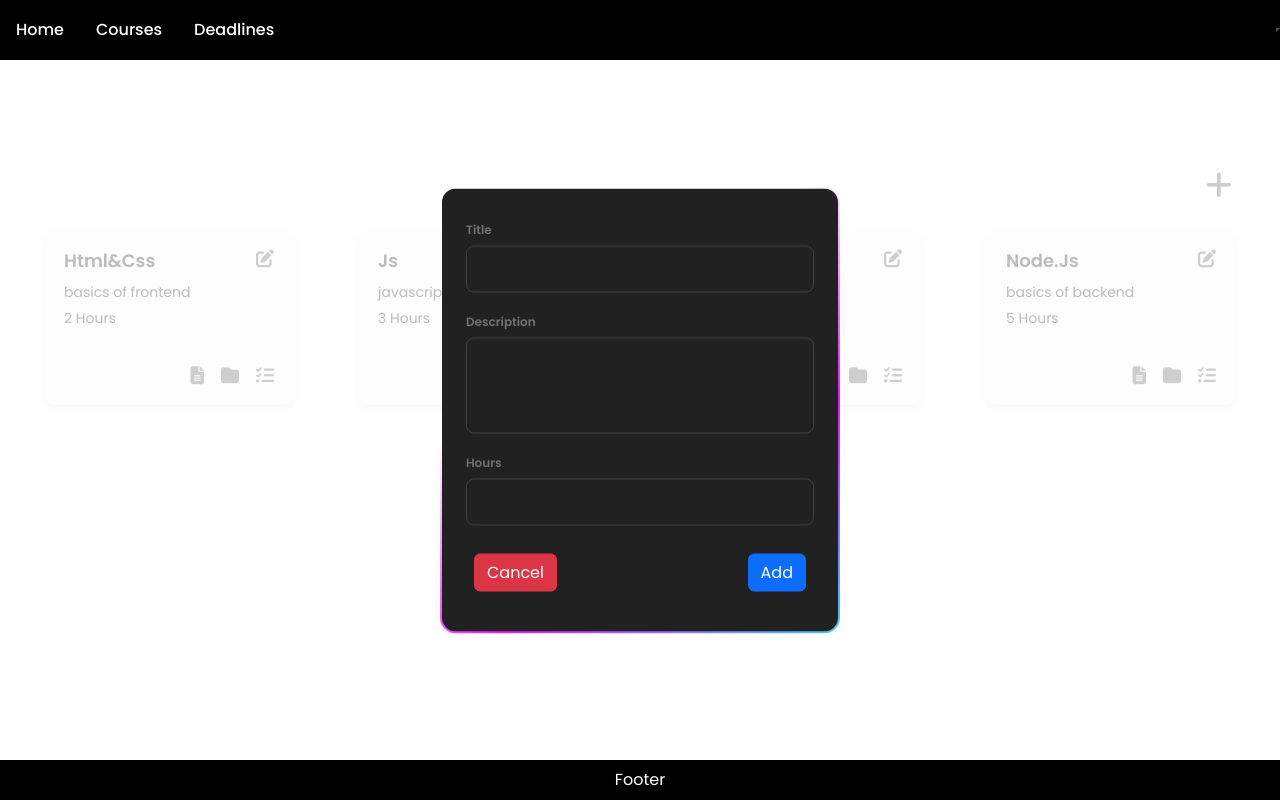
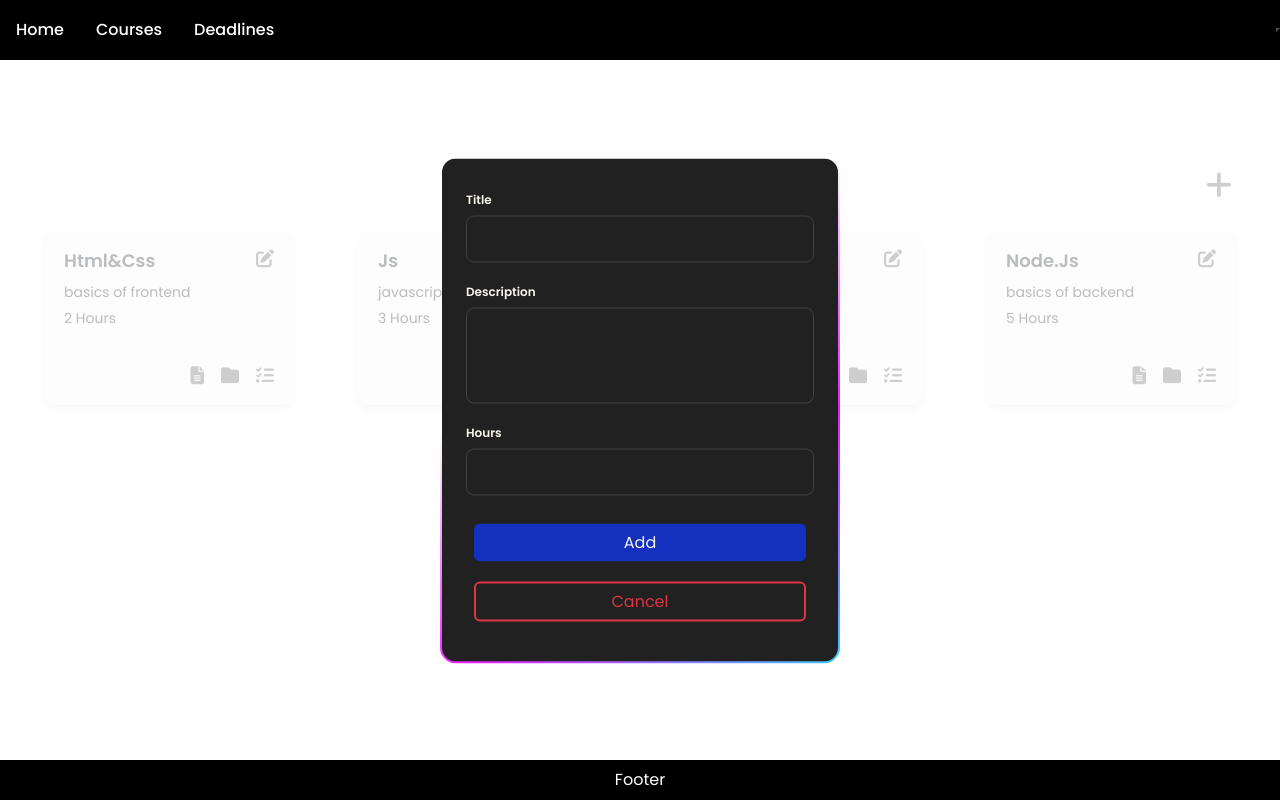
Before and after one commit to ahany42/ElearningPortal, a React (Vite) app in the folder FrontEnd/: page /courses in a window 1280 px wide. Both pictures are taken after a click on the icon 1218 px from the left and 185 px from the top of the page. Built offline with nearby package versions, Linux system fonts and the light colour scheme.

Commit message:
Add Course Form Restyling

```diff
--- a/FrontEnd/src/Components/addCourseForm/AddForm.css
+++ b/FrontEnd/src/Components/addCourseForm/AddForm.css
@@ -72,12 +72,12 @@
 
 .form-container .form-group input:focus {
     outline: none;
-    border-color: #e81cff;
+    border-color:white;
 }
 
 .form-container .form-group textarea:focus {
     outline: none;
-    border-color: #e81cff;
+    border-color: white;
 }
 
 .form-container .form-submit-btn {
@@ -103,3 +103,9 @@
     background-color: #fff;
     border-color: #fff;
 }
+.AddCourseButton{
+    margin-bottom:20px;
+}
+.CancelButton{
+    border-width:2px !important;
+}
--- a/FrontEnd/src/Components/addCourseForm/Form.jsx
+++ b/FrontEnd/src/Components/addCourseForm/Form.jsx
@@ -49,20 +49,20 @@ const AddForm = ({ addHandler, showFormHandler }) => {
             }
             <form className="form" onSubmit={handleSubmit}>
                 <div className="form-group">
-                    <label htmlFor="title">Title</label>
+                    <label htmlFor="title" className="light-text">Title</label>
                     <input onChange={handleChange} value={form.title} type="text" id="title" name="title" required />
                 </div>
                 <div className="form-group">
-                    <label htmlFor="desc">Description</label>
+                    <label htmlFor="desc" className="light-text">Description</label>
                     <textarea onChange={handleChange} value={form.desc} name="desc" id="desc" rows="10" cols="50" required />
                 </div>
                 <div className="form-group">
-                    <label htmlFor="hours">Hours</label>
+                    <label htmlFor="hours" className="light-text">Hours</label>
                     <input onChange={handleChange} value={form.hours} type="number" id="hours" name="hours" required />
                 </div>
-                <div className='d-flex justify-content-between mt-2 mb-2 ps-2 pe-2'>
-                    <button className="btn btn-danger" onClick={showFormHandler} type="button">Cancel</button>
-                    <button className="btn btn-primary" type="submit">Add</button>
+                <div className='d-flex flex-column justify-content-between mt-2 mb-2 ps-2 pe-2'>
+                    <button className="btn blue-bg light-text AddCourseButton" type="submit">Add</button>
+                    <button className="btn btn-outline-danger  CancelButton" onClick={showFormHandler} type="button">Cancel</button>
                 </div>
             </form>
         </div>
```
